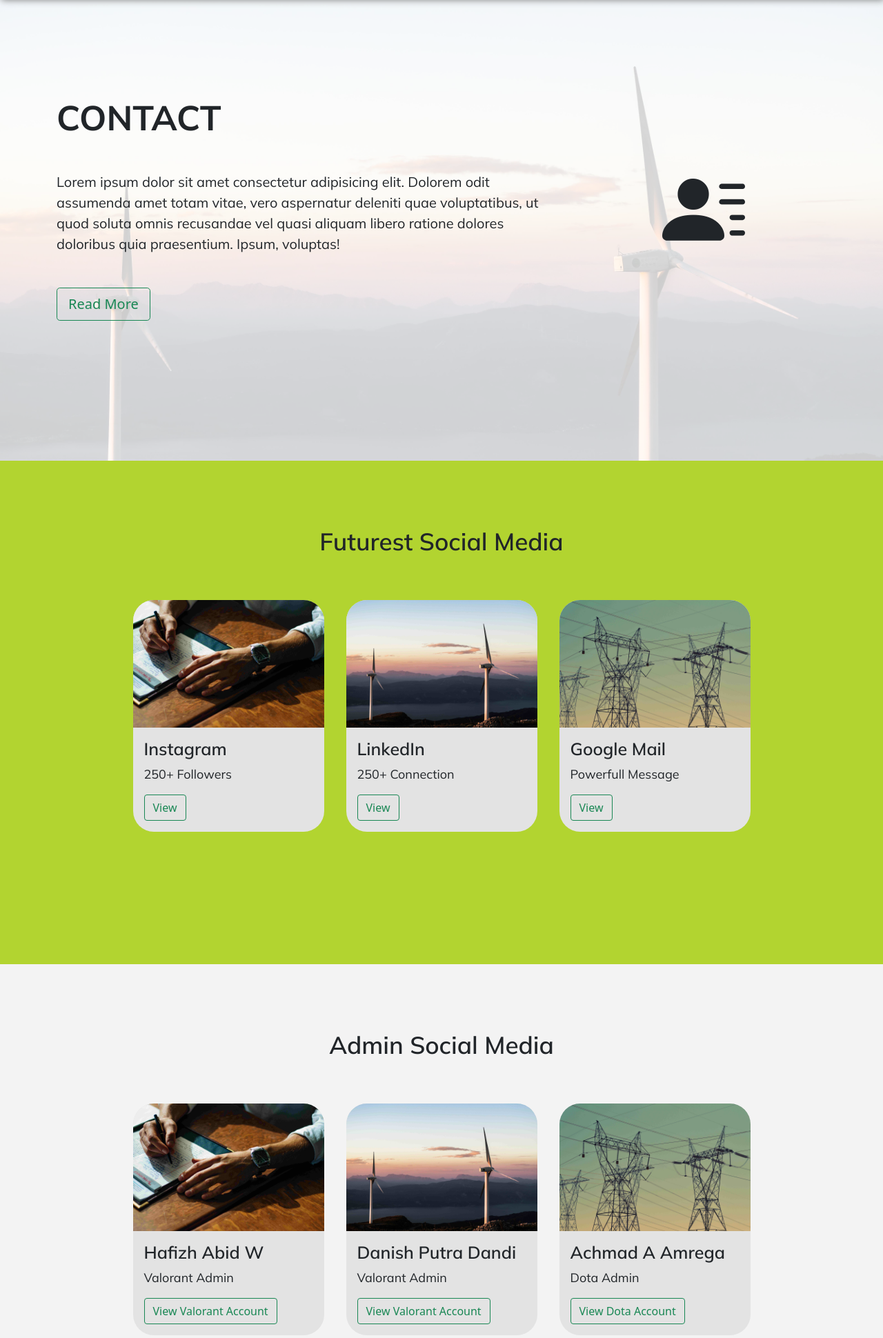
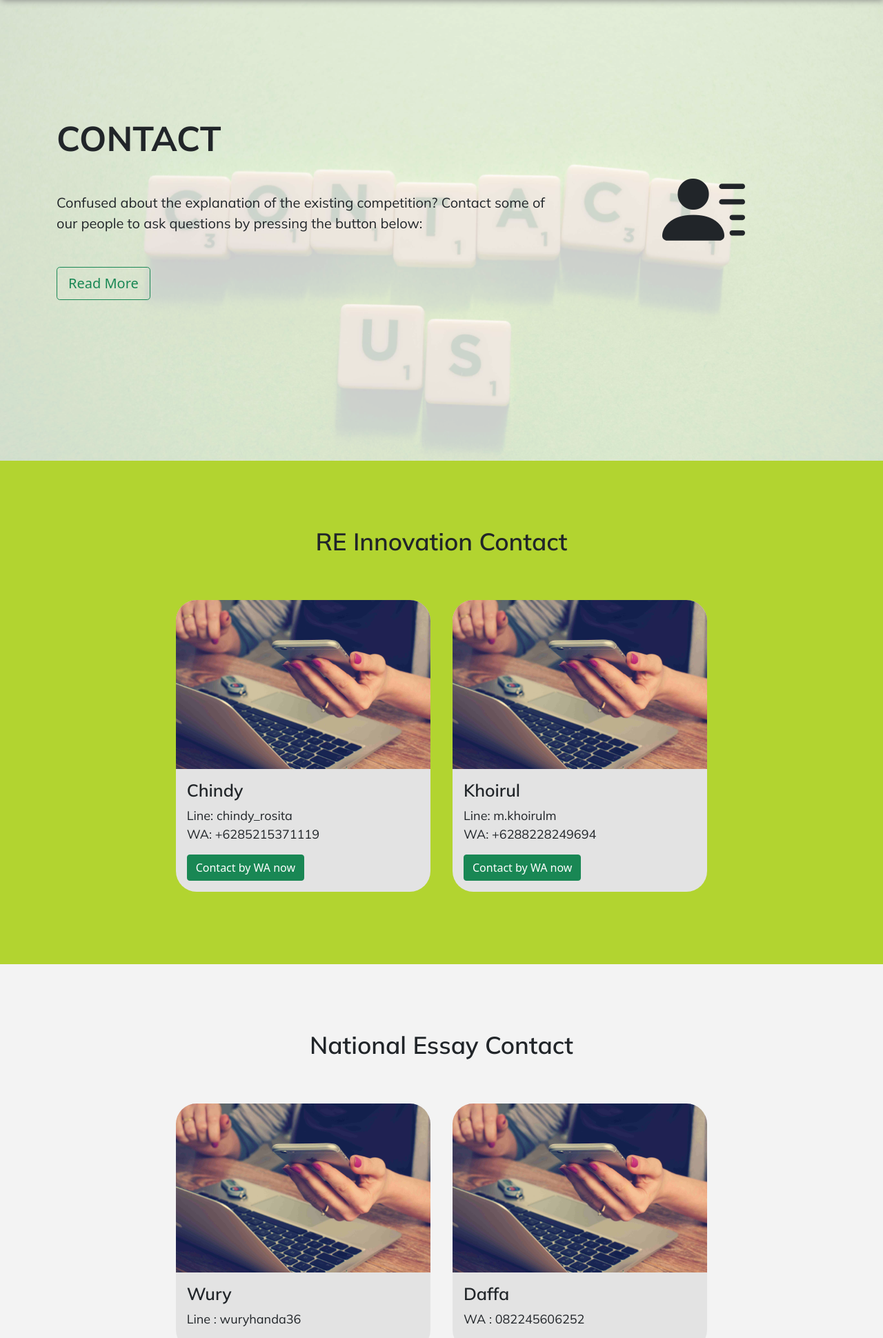
Before and after one commit to BryanYehuda/FuturestSREITS2022, a CodeIgniter app: page /FuturestSREITS2022/contact in a window 1280 px wide. Shown: the part 62-2002 px from the top of the page at 69% size. Run offline with CodeIgniter, Linux system fonts and the light colour scheme; some libraries are stand-ins or nearby versions.

Commit message:
update contact page

```diff
--- a/src/application/config/config.php
+++ b/src/application/config/config.php
@@ -25,7 +25,7 @@ defined('BASEPATH') or exit('No direct script access allowed');
 */
 
 $config['base_url'] = 'https://futurest-its.com/';
-/* $config['base_url'] = 'http://localhost/FuturestSREITS2022/src/'; */
+// $config['base_url'] = 'http://localhost:8080/FuturestSREITS2022/src/';
 
 /*
 |--------------------------------------------------------------------------
--- a/src/application/config/routes.php
+++ b/src/application/config/routes.php
@@ -54,9 +54,11 @@ defined('BASEPATH') or exit('No direct script access allowed');
 $route['default_controller'] = 'home/registerGrandTalkshowEvent';
 $route['404_override'] = '';
 $route['translate_uri_dashes'] = FALSE;
+$route['home'] = 'home/index';
 $route['details'] = 'home/details';
 $route['events'] = 'home/events';
 $route['contact'] = 'home/contact';
+$route['choose-event'] = 'home/chooseEvent';
 $route['login'] = 'home/login';
 $route['logout'] = 'auth/logout';
 $route['finish-register'] = 'home/finishregist';
--- a/src/application/controllers/Home.php
+++ b/src/application/controllers/Home.php
@@ -78,14 +78,14 @@ class Home extends CI_Controller
     $this->load->view('registerEssayCompTeam');
   }
 
-    public function chooseteamindividual()
-    {
-        $this->load->view('chooseteamindividual');
-    }
-
   public function finishregist()
   {
     $this->load->view('finish_regist');
+  }
+
+  public function chooseEvent()
+  {
+    $this->load->view('choose-event');
   }
 
   // Comp
--- a/src/application/views/contact.php
+++ b/src/application/views/contact.php
@@ -28,7 +28,7 @@
           <div class="col-12 text-center text-xl-start col-xl-8">
             <h1 class="mb-5">CONTACT</h1>
             <p class="mb-5">
-                    Lorem ipsum dolor sit amet consectetur adipisicing elit. Dolorem odit assumenda amet totam vitae, vero aspernatur deleniti quae voluptatibus, ut quod soluta omnis recusandae vel quasi aliquam libero ratione dolores doloribus quia praesentium. Ipsum, voluptas!
+              Confused about the explanation of the existing competition? Contact some of our people to ask questions by pressing the button below:
             </p>
             <a href="#futurest-sosmed" class="btn btn-outline-success btn-lg">Read More</a>
           </div>
@@ -40,34 +40,40 @@
     </section>
 
     <!-- Futurest Sosmed -->
-   <section id="futurest-sosmed" class="pt-5">
+    <section id="re-contact" class="pt-5">
       <div class="container pt-5">
-        <h2 class="text-center mb-5">Futurest Social Media</h2>
+        <h2 class="text-center mb-5">RE Innovation Contact</h2>
+
         <div class="row mt-5 px-3 d-flex justify-content-center">
-            <div class="card-sosmed-futurest m-3 col-md-3 p-0" style="background-color: #e3e3e3;">
-                <img src="<?php echo base_url() ?>public/img/cara-daftar.jpg" alt="" class="img-fluid" />
+
+          <!-- contact 1 -->
+          <div class="card-re-contact m-3 col-md-4 p-0" style="background-color: #e3e3e3;">
+            <img src="<?php echo base_url() ?>public/img/personal-contact.jpg" alt="" class="img-fluid" />
             <div class="p-3">
-                    <h3>Instagram</h3>
-                    <p>250+ Followers</p>
-                    <button class="btn btn-outline-success">View</button>
+              <h3>Chindy</h3>
+              <p>
+                Line: chindy_rosita
+                <br>
+                WA: +6285215371119
+              </p>
+              <a href="https://wa.me/6285215371119" class="btn btn-success" target="_blank">Contact by WA now</a>
             </div>
           </div>
-            <div class="card-sosmed-futurest m-3 col-md-3 p-0" style="background-color: #e3e3e3;">
-                <img src="<?php echo base_url() ?>public/img/contact-parallax-test.jpg" alt="" class="img-fluid" />
+
+          <!-- contact 2 -->
+          <div class="card-re-contact m-3 col-md-4 p-0" style="background-color: #e3e3e3;">
+            <img src="<?php echo base_url() ?>public/img/personal-contact.jpg" alt="" class="img-fluid" />
             <div class="p-3">
-                    <h3>LinkedIn</h3>
-                    <p>250+ Connection</p>
-                    <button class="btn btn-outline-success">View</button>
+              <h3>Khoirul</h3>
+              <p>
+                Line: m.khoirulm
+                <br>
+                WA: +6288228249694
+              </p>
+              <a href="https://wa.me/6288228249694" class="btn btn-success" target="_blank">Contact by WA now</a>
             </div>
           </div>
-            <div class="card-sosmed-futurest m-3 col-md-3 p-0" style="background-color: #e3e3e3;">
-                <img src="<?php echo base_url() ?>public/img/event-parallax-test.jpg" alt="" class="img-fluid" />
-                <div class="p-3">
-                    <h3>Google Mail</h3>
-                    <p>Powerfull Message</p>
-                    <button class="btn btn-outline-success">View</button>
-                </div>
-            </div>
+
         </div>
       </div>
     </section>
@@ -75,32 +81,27 @@
     <!-- Admin Social Media -->
     <section id="admin-sosmed" class="pt-5">
       <div class="container pt-5">
-        <h2 class="text-center mb-5">Admin Social Media</h2>
+        <h2 class="text-center mb-5">National Essay Contact</h2>
         <div class="row mt-5 px-3 d-flex justify-content-center">
-            <div class="card-admin-futurest m-3 col-md-3 p-0" style="background-color: #e3e3e3;">
-                <img src="<?php echo base_url() ?>public/img/cara-daftar.jpg" alt="" class="img-fluid" />
+
+          <!-- card 1 -->
+          <div class="card-admin-futurest m-3 col-md-4 p-0" style="background-color: #e3e3e3;">
+            <img src="<?php echo base_url() ?>public/img/personal-contact.jpg" alt="" class="img-fluid" />
             <div class="p-3">
-                    <h3>Hafizh Abid W</h3>
-                    <p>Valorant Admin</p>
-                    <button class="btn btn-outline-success">View Valorant Account</button>
+              <h3>Wury</h3>
+              <p>Line : wuryhanda36</p>
             </div>
           </div>
-            <div class="card-admin-futurest m-3 col-md-3 p-0" style="background-color: #e3e3e3;">
-                <img src="<?php echo base_url() ?>public/img/contact-parallax-test.jpg" alt="" class="img-fluid" />
+
+          <!-- card 2 -->
+          <div class="card-admin-futurest m-3 col-md-4 p-0" style="background-color: #e3e3e3;">
+            <img src="<?php echo base_url() ?>public/img/personal-contact.jpg" alt="" class="img-fluid" />
             <div class="p-3">
-                    <h3>Danish Putra Dandi</h3>
-                    <p>Valorant Admin</p>
-                    <button class="btn btn-outline-success">View Valorant Account</button>
+              <h3>Daffa</h3>
+              <p>WA : 082245606252</p>
             </div>
           </div>
-            <div class="card-admin-futurest m-3 col-md-3 p-0" style="background-color: #e3e3e3;">
-                <img src="<?php echo base_url() ?>public/img/event-parallax-test.jpg" alt="" class="img-fluid" />
-                <div class="p-3">
-                    <h3>Achmad A Amrega</h3>
-                    <p>Dota Admin</p>
-                    <button class="btn btn-outline-success">View Dota Account</button>
-                </div>
-            </div>
+
         </div>
       </div>
     </section>
@@ -108,7 +109,7 @@
     <!-- Contact Us -->
     <section id="contact-us" class="d-flex align-items-center">
       <div class="container h-75">
-         <h2 class="text-center mb-5">Message Us!</h2>
+        <h2 class="text-center mb-5">Or contact us directly</h2>
         <form action="">
           <div class="mb-5">
             <label for="exampleFormControlInput1" class="form-label">Email address</label>
--- /dev/null
+++ b/src/public/css/pages/choose-event.css
@@ -0,0 +1,4 @@
+main#section {
+	min-height: 600px;
+	background: radial-gradient(ellipse at bottom, #a1ffab 0%, #faffd1 100%);
+}
--- a/src/public/css/pages/contact.css
+++ b/src/public/css/pages/contact.css
@@ -6,7 +6,7 @@
 
 #jumbotron::before {
 	content: "";
-	background-image: url("../../img/contact-parallax-test.jpg");
+	background-image: url("../../img/contact-parallax.jpg");
 	position: absolute;
 	background-size: cover;
 	top: 0;
@@ -33,31 +33,31 @@
 
 /* Futurest Sosmed */
 
-#futurest-sosmed {
+#re-contact {
 	min-height: 730px;
 	background: var(--futurest-green);
 }
 
-#futurest-sosmed h2 {
+#re-contact h2 {
 	font-size: 35px;
 	font-family: MulishSemiBold;
 }
 
-#futurest-sosmed h3 {
+#re-contact h3 {
 	font-size: 25px;
 	font-family: MulishSemiBold;
 }
 
-#futurest-sosmed p {
+#re-contact p {
 	font-size: 18px;
 	font-family: MulishRegular;
 }
 
-#futurest-sosmed .card-sosmed-futurest {
+#re-contact .card-re-contact {
 	border-radius: 30px;
 }
 
-#futurest-sosmed .card-sosmed-futurest img {
+#re-contact .card-re-contact img {
 	border-radius: 30px 30px 0 0;
 }
 
```
Also changed, not shown: src/application/config/database.php (+4 -4 lines), src/application/views/choose-event.php (added, +54 -0 lines), src/application/views/chooseteamindividual.php (deleted, +0 -93 lines), src/application/views/login.php (+10 -10 lines), src/public/css/pages/event.css (+11 -0 lines), src/public/js/pages/event.js (+17 -17 lines), src/application/views/events.php (indentation only), src/public/img/contact-parallax.jpg (added), src/public/img/personal-contact.jpg (added). Lines whose indentation alone changed are shown as unchanged.
